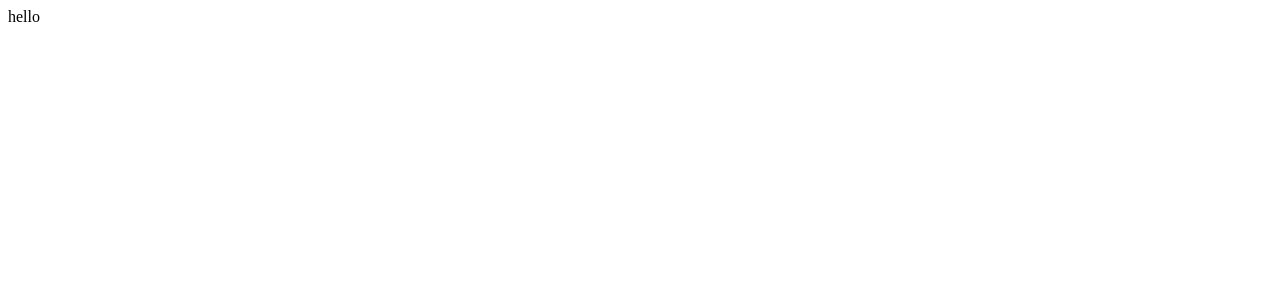
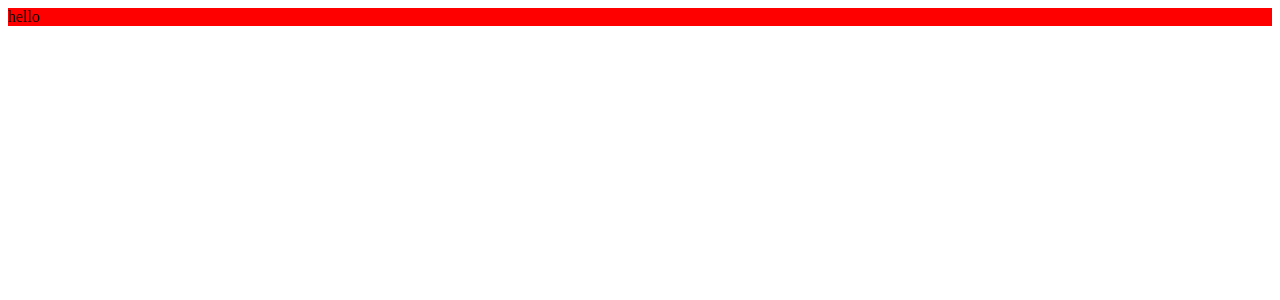
Before and after one commit to Rohail-Zuberi/MI-STORE-CLONE, a React (Create React App) app in the folder mi-store-clone/: page / in a window 1280 px wide. Shown: the top 300 px of the page. Built offline with nearby package versions, Linux system fonts and the light colour scheme; the HTML template or start-up script is replaced by a standard one.

Commit message:
Learn CSS in jsx

```diff
--- a/mi-store-clone/src/App.js
+++ b/mi-store-clone/src/App.js
@@ -1,8 +1,18 @@
 import './App.css';
 
 function App() {
+  // We can have only one tag in return. Solution for this is to wrap everything in an empty tag.
+
+  // for inline css
+  const stylingoption = {
+    backgroundColor: "red"
+  }
+
   return (
-    <div>
+    // This div is not HTML. It is "jsx", which is a combo of html and js
+    // We can apply CSS from the App.css file being imported.
+    // We can also apply inline css like shown below
+    <div style={stylingoption}>
       hello
     </div>
   );
```
